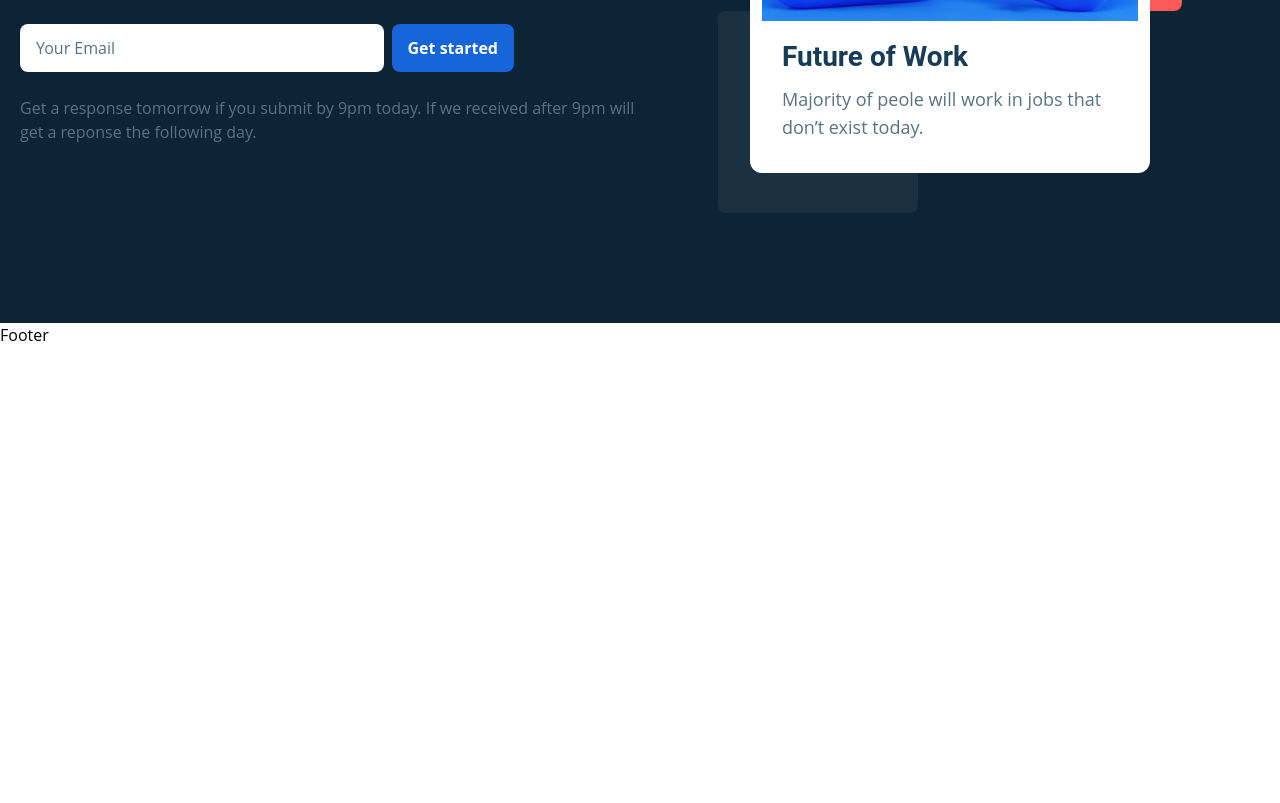
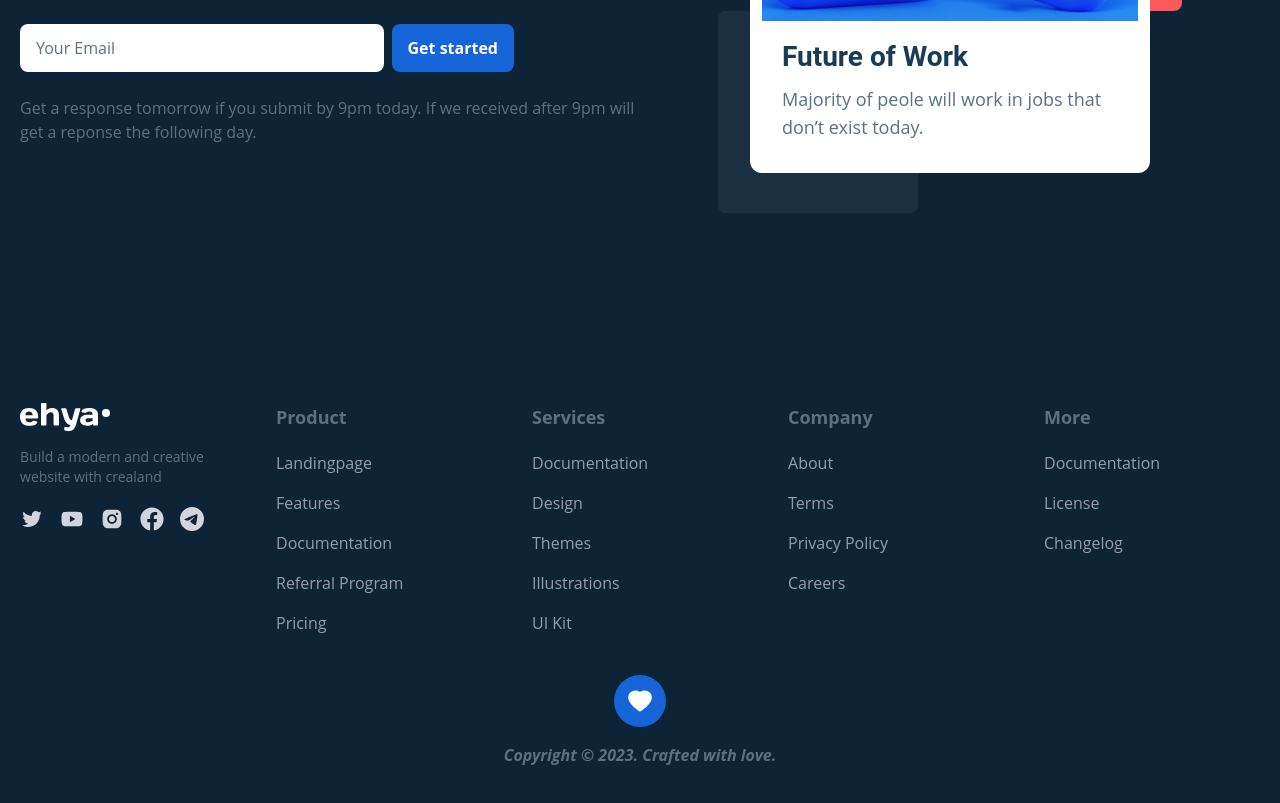
Before and after one commit to MdFahad23/MERN_FRONTEND_BLOG_APP, a React (Create React App) app: page / in a window 1280 px wide. Shown: the part 1684-2487 px from the top of the page. Before the commit the page ends 2031 px from the top, so only its background shows below. Built offline with nearby package versions, Linux system fonts and the light colour scheme.

Commit message:
Created Footer scetion and edit footer

```diff
--- a/src/components/Footer.jsx
+++ b/src/components/Footer.jsx
@@ -1,7 +1,138 @@
 import React from "react";
+import {
+  AiOutlineTwitter,
+  AiFillYoutube,
+  AiFillInstagram,
+  AiFillHeart,
+} from "react-icons/ai";
+import { FaFacebook } from "react-icons/fa";
+import { BsTelegram } from "react-icons/bs";
+
+import { images } from "../constants";
 
 const Footer = () => {
-  return <div>Footer</div>;
+  return (
+    <section className="bg-dark-hard">
+      <footer className="container mx-auto grid grid-cols-10 px-5 py-10 gap-y-10 gap-x-5 md:pt-20 md:grid-cols-12 lg:grid-cols-10 lg:gap-x-10">
+        <div className="col-span-5 md:col-span-4 lg:col-span-2">
+          <h3 className="text-dark-light font-bold md:text-lg">Product</h3>
+          <ul className="text-[#959EAD] text-sm mt-5 space-y-4 md:text-base">
+            <li>
+              <a href="/">Landingpage</a>
+            </li>
+            <li>
+              <a href="/">Features</a>
+            </li>
+            <li>
+              <a href="/">Documentation</a>
+            </li>
+            <li>
+              <a href="/">Referral Program</a>
+            </li>
+            <li>
+              <a href="/">Pricing</a>
+            </li>
+          </ul>
+        </div>
+        <div className="col-span-5 md:col-span-4 lg:col-span-2">
+          <h3 className="text-dark-light font-bold md:text-lg">Services</h3>
+          <ul className="text-[#959EAD] text-sm mt-5 space-y-4 md:text-base">
+            <li>
+              <a href="/">Documentation</a>
+            </li>
+            <li>
+              <a href="/">Design</a>
+            </li>
+            <li>
+              <a href="/">Themes</a>
+            </li>
+            <li>
+              <a href="/">Illustrations</a>
+            </li>
+            <li>
+              <a href="/">UI Kit</a>
+            </li>
+          </ul>
+        </div>
+        <div className="col-span-5 md:col-span-4 md:col-start-5 lg:col-start-auto lg:col-span-2">
+          <h3 className="text-dark-light font-bold md:text-lg">Company</h3>
+          <ul className="text-[#959EAD] text-sm mt-5 space-y-4 md:text-base">
+            <li>
+              <a href="/">About</a>
+            </li>
+            <li>
+              <a href="/">Terms</a>
+            </li>
+            <li>
+              <a href="/">Privacy Policy</a>
+            </li>
+            <li>
+              <a href="/">Careers</a>
+            </li>
+          </ul>
+        </div>
+        <div className="col-span-5 md:col-span-4 lg:col-span-2">
+          <h3 className="text-dark-light font-bold md:text-lg">More</h3>
+          <ul className="text-[#959EAD] text-sm mt-5 space-y-4 md:text-base">
+            <li>
+              <a href="/">Documentation</a>
+            </li>
+            <li>
+              <a href="/">License</a>
+            </li>
+            <li>
+              <a href="/">Changelog</a>
+            </li>
+          </ul>
+        </div>
+        <div className="col-span-10 md:order-first md:col-span-4 lg:col-span-2">
+          <img
+            src={images.Logo}
+            alt="logo"
+            className="brightness-0 invert mx-auto md:mx-0"
+          />
+          <p className="text-sm text-dark-light text-center mt-4 md:text-left md:text-base lg:text-sm">
+            Build a modern and creative website with crealand
+          </p>
+          <ul className="flex justify-center items-center mt-5 space-x-4 text-gray-300 md:justify-start">
+            <li>
+              <a href="/">
+                <AiOutlineTwitter className="w-6 h-auto" />
+              </a>
+            </li>
+            <li>
+              <a href="/">
+                <AiFillYoutube className="w-6 h-auto" />
+              </a>
+            </li>
+            <li>
+              <a href="/">
+                <AiFillInstagram className="w-6 h-auto" />
+              </a>
+            </li>
+            <li>
+              <a href="/">
+                <FaFacebook className="w-6 h-auto" />
+              </a>
+            </li>
+            <li>
+              <a href="/">
+                <BsTelegram className="w-6 h-auto" />
+              </a>
+            </li>
+          </ul>
+        </div>
+        <div className="hidden md:flex flex-col items-center space-y-4 md:col-span-12 lg:col-span-10">
+          <div className="bg-primary text-white p-3 rounded-full">
+            <AiFillHeart className="w-7 h-auto" />
+          </div>
+          <p className="font-bold italic text-dark-light">
+            Copyright © 2023. Crafted with love.
+          </p>
+        </div>
+      </footer>
+    </section>
+  );
 };
 
 export default Footer;
```
